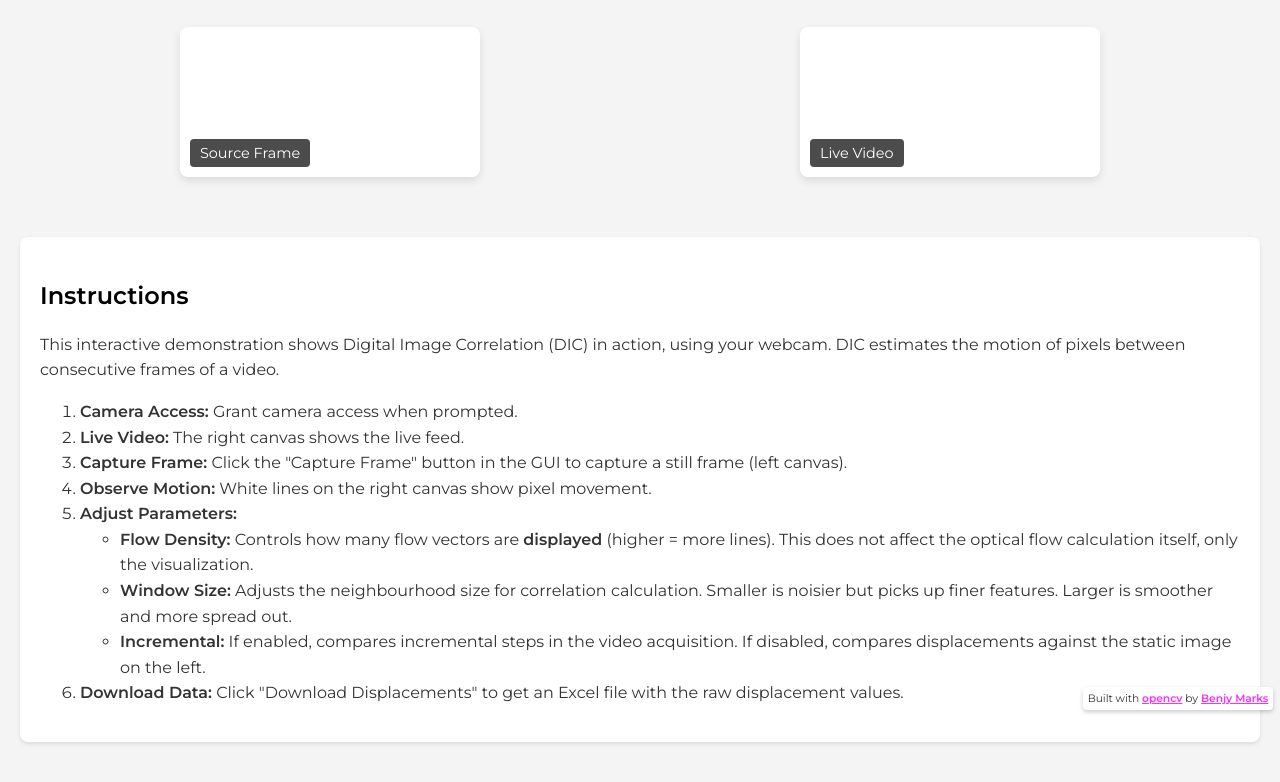
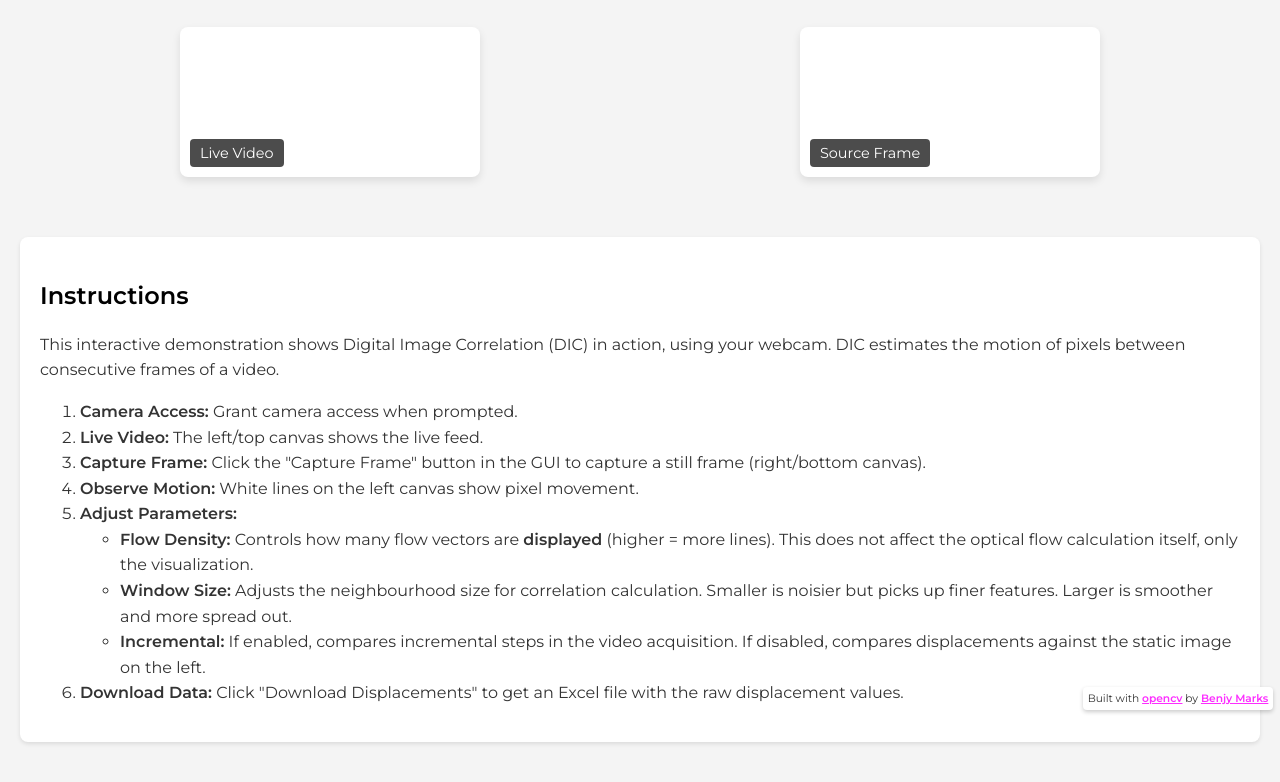
Before and after one commit to benjym/DICjs, a plain HTML site: page index.html in a window 1280 px wide. Shown: the part 83-865 px from the top of the page. Drawn offline with Linux system fonts and the light colour scheme; a script that the page names is missing.

Commit message:
swapped live and source frames

```diff
--- a/index.html
+++ b/index.html
@@ -20,12 +20,12 @@
 
     <div id="container">
         <div class="canvas-container">
+            <canvas id="canvas-output"></canvas>
+            <div class="canvas-label">Live Video</div>
+        </div>
+        <div class="canvas-container">
             <canvas id="canvas-source"></canvas>
             <div class="canvas-label">Source Frame</div>
-        </div>
-        <div class="canvas-container">
-            <canvas id="canvas-output"></canvas>
-            <div class="canvas-label">Live Video</div>
         </div>
     </div>
 
@@ -39,9 +39,9 @@
         <p>This interactive demonstration shows Digital Image Correlation (DIC) in action, using your webcam. DIC estimates the motion of pixels between consecutive frames of a video.</p>
         <ol>
             <li><strong>Camera Access:</strong> Grant camera access when prompted.</li>
-            <li><strong>Live Video:</strong> The right canvas shows the live feed.</li>
-            <li><strong>Capture Frame:</strong> Click the "Capture Frame" button in the GUI to capture a still frame (left canvas).</li>
-            <li><strong>Observe Motion:</strong> White lines on the right canvas show pixel movement.</li>
+            <li><strong>Live Video:</strong> The left/top canvas shows the live feed.</li>
+            <li><strong>Capture Frame:</strong> Click the "Capture Frame" button in the GUI to capture a still frame (right/bottom canvas).</li>
+            <li><strong>Observe Motion:</strong> White lines on the left canvas show pixel movement.</li>
             <li><strong>Adjust Parameters:</strong>
                 <ul>
                     <li><strong>Flow Density:</strong> Controls how many flow vectors are <strong>displayed</strong> (higher = more lines).  This does not affect the optical flow calculation itself, only the visualization.</li>
```
